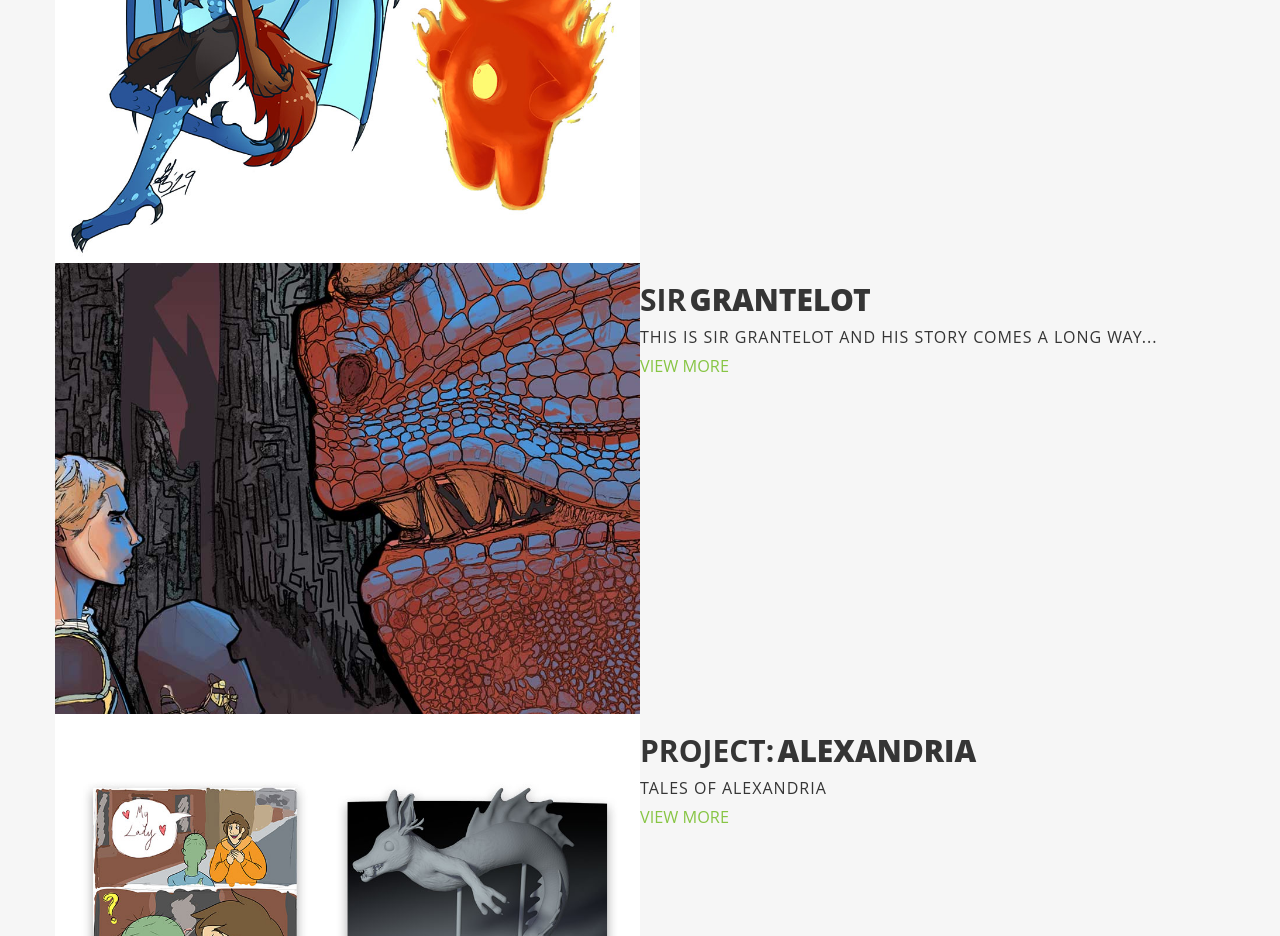
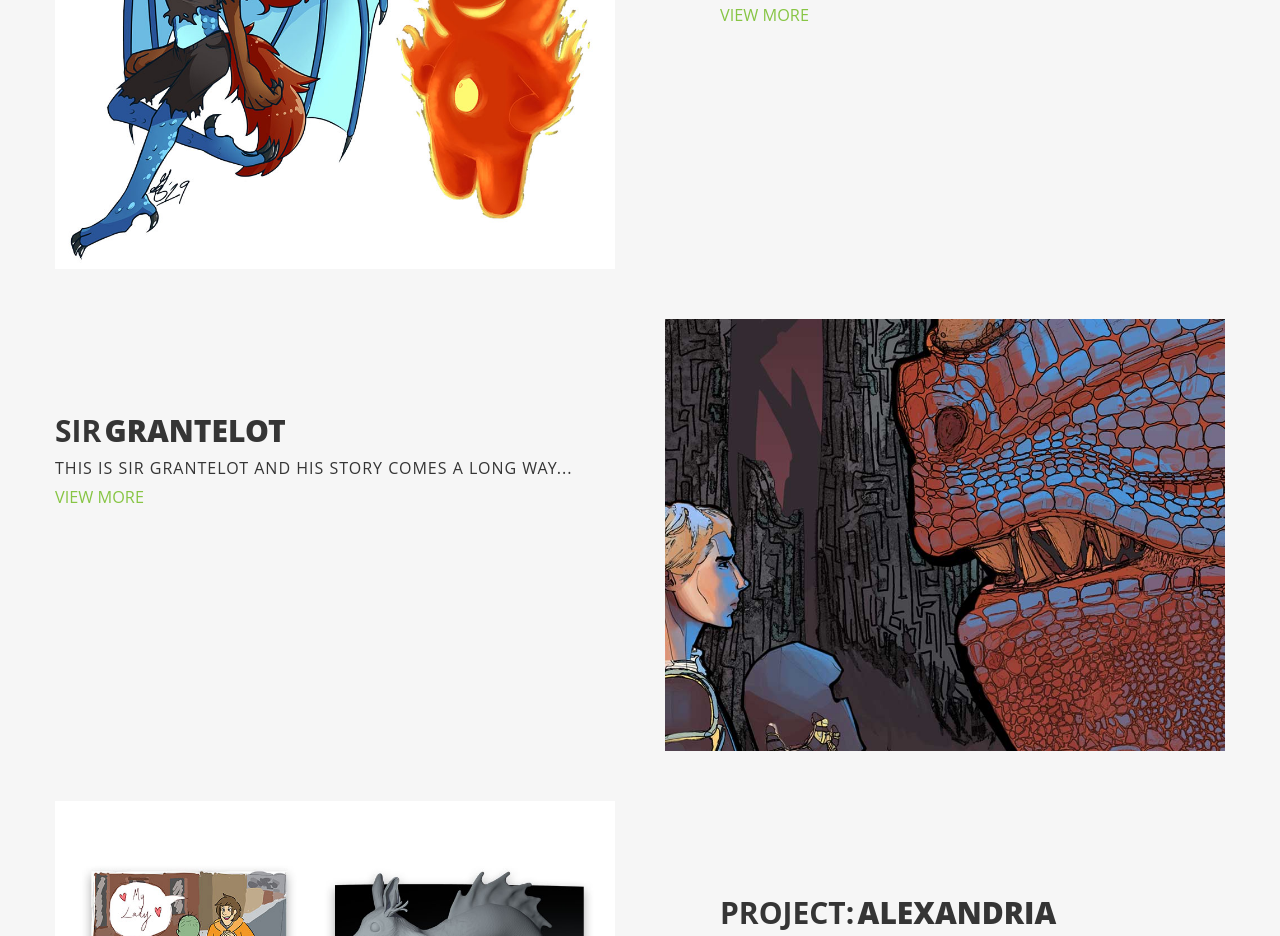
Before and after one commit to hrlindse/treefrog, a plain HTML site: page index.html in a window 1280 px wide. Shown: the part 660-1596 px from the top of the page. Drawn offline with Linux system fonts and the light colour scheme; a web font is replaced by a local one.

Commit message:
css works page

```diff
--- a/css/responsive.css
+++ b/css/responsive.css
@@ -175,19 +175,19 @@
     display: none;
   }
 
-  main[role="main-home-wrapper"] section.work {
+  main[role="main-home-wrapper"] .works > section.work {
     display: block;
     padding: 30px 0;
   }
 
-  main[role="main-home-wrapper"] section.work figure {
+  main[role="main-home-wrapper"] .works > section.work figure {
     padding: 0 0 15px 0;
     margin: 0 auto;
     width: 80%;
     float: none;
     position: initial;
   }
-  main[role="main-home-wrapper"] section.work article {
+  main[role="main-home-wrapper"] .works > section.work article {
     padding: 0;
     margin: 0 auto;
     width: 50%;
--- a/css/style.css
+++ b/css/style.css
@@ -484,20 +484,20 @@ main[role="main-home-wrapper"] section.work figure {
   width: 50%;
 }
 
-main[role="main-home-wrapper"] .works:nth-child(odd):not(:first-child) figure {
+main[role="main-home-wrapper"] .works > section:nth-child(odd) figure {
   padding: 25px 25px 25px 0;
 }
-main[role="main-home-wrapper"] .works:nth-child(odd):not(:first-child) article {
+main[role="main-home-wrapper"] .works > section:nth-child(odd) article {
   padding: 100px 0 0 80px;
 }
 
-main[role="main-home-wrapper"] .works:nth-child(even) figure {
+main[role="main-home-wrapper"] .works > section:nth-child(even) figure {
   padding: 25px 0 25px 25px;
   float: right;
   position: relative;
   left: 50%;
 }
-main[role="main-home-wrapper"] .works:nth-child(even) article {
+main[role="main-home-wrapper"] .works > section:nth-child(even) article {
   padding: 100px 80px 0 0;
   position: absolute;
 }
--- a/index.html
+++ b/index.html
@@ -55,7 +55,6 @@
 
     <!-- main -->
     <main role="main-home-wrapper" class="container">
-      <div class="row works">
       <section class="">
         <article role="pge-title-content">
           <header>
@@ -68,7 +67,7 @@
           </p>
         </article>
       </section>
-
+      <div class="row works">
         <section class="work">
           <figure>
             <a href="project-katie.html"
@@ -78,8 +77,12 @@
                 class="img-responsive"
             /></a>
           </figure>
-          <article class="right-side">
-            <h2>Project: <span>Katie</span></h2>
+          <article>
+            <h2>
+              <a class="no-style" href="project-katie.html"
+                >Project: <span>Katie</span></a
+              >
+            </h2>
             <p>Wolfon and the MeekMeeks</p>
             <a href="project-katie.html">View more</a>
           </article>
@@ -95,7 +98,11 @@
             /></a>
           </figure>
           <article>
-            <h2>Sir<span> Grantelot</span></h2>
+            <h2>
+              <a class="no-style" href="project-grant.html"
+                >Sir<span> Grantelot</span></a
+              >
+            </h2>
             <p>This is Sir Grantelot and his story comes a long way...</p>
             <a href="project-grant.html">View more</a>
           </article>
@@ -111,7 +118,11 @@
             /></a>
           </figure>
           <article>
-            <h2>Project: <span>Alexandria</span></h2>
+            <h2>
+              <a class="no-style" href="project-alexandria.html"
+                >Project: <span>Alexandria</span></a
+              >
+            </h2>
             <p>Tales of Alexandria</p>
             <a href="project-alexandria.html">View more</a>
           </article>
```
Lines whose indentation alone changed are shown as unchanged.
